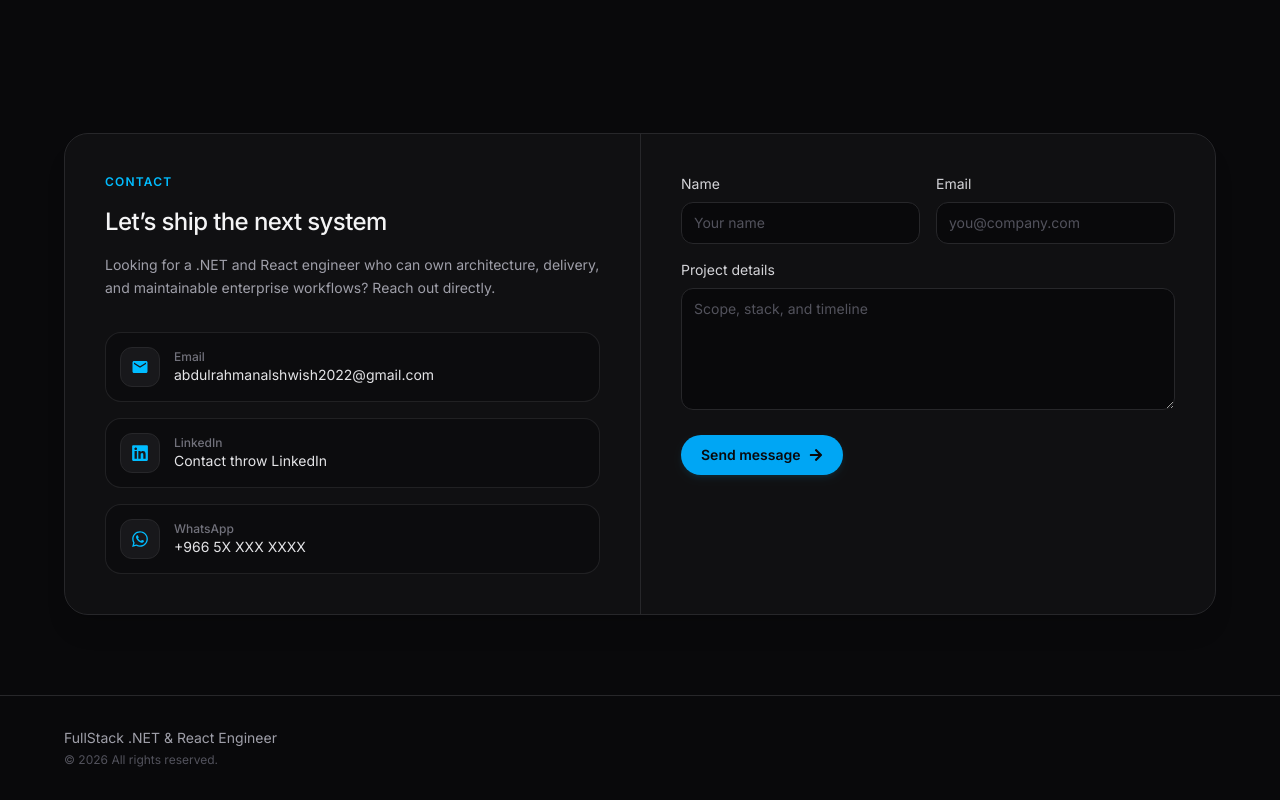
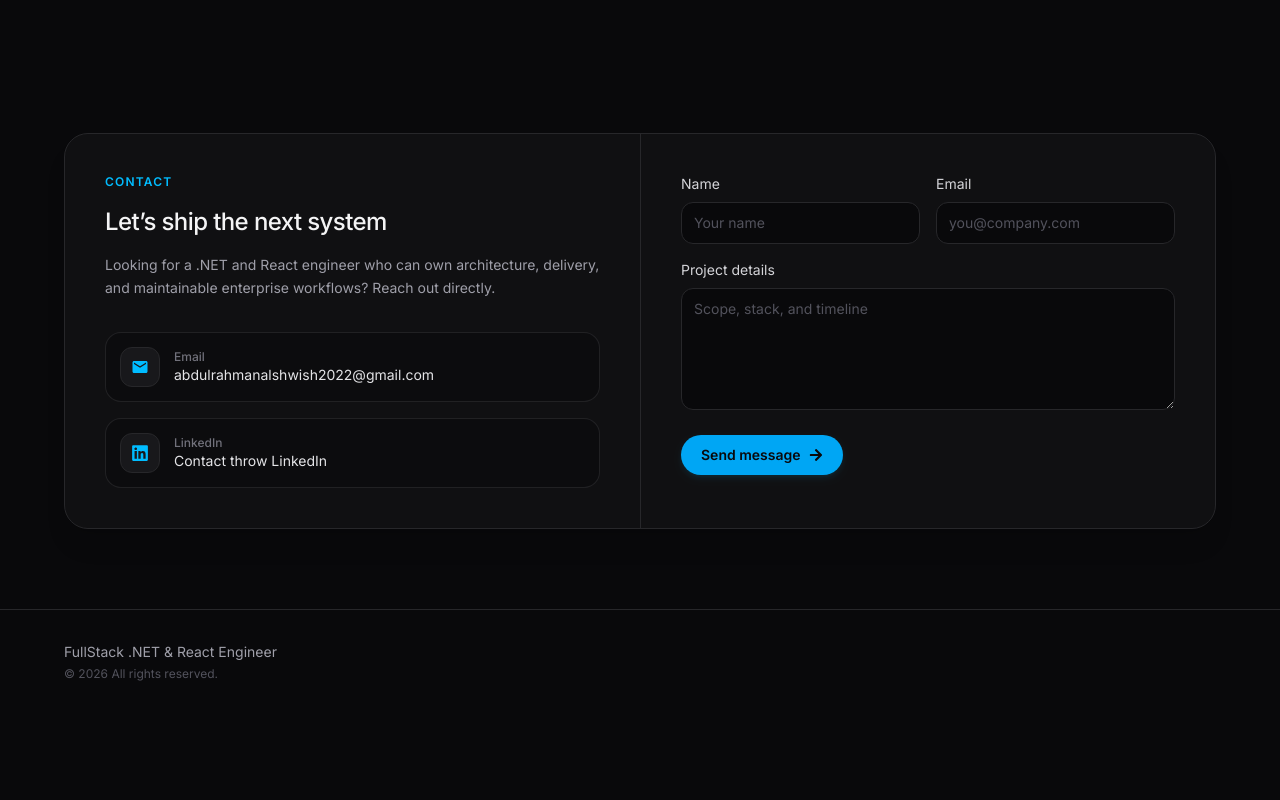
Before and after one commit to AbdulrahmanAlShaweesh/portfolio, a React (Vite) app: page / in a window 1280 px wide. Shown: the part 3416-4216 px from the top of the page. After the commit the page ends 4130 px from the top, so only its background shows below. Built offline with nearby package versions, Linux system fonts and the light colour scheme.

Commit message:
updated soical media

```diff
--- a/src/components/Contact.tsx
+++ b/src/components/Contact.tsx
@@ -43,12 +43,12 @@ export function Contact() {
       value: "Contact throw LinkedIn",
       href: "https://www.linkedin.com/in/abdulrahman-alshaweesh-73130826b/",
     },
-    {
-      icon: FaWhatsapp,
-      label: "WhatsApp",
-      value: "+966 5X XXX XXXX",
-      href: "https://wa.me/9665XXXXXXXX",
-    },
+    // {
+    //   icon: FaWhatsapp,
+    //   label: "WhatsApp",
+    //   value: "+966 5X XXX XXXX",
+    //   href: "https://wa.me/9665XXXXXXXX",
+    // },
   ]
 
   return (
```
